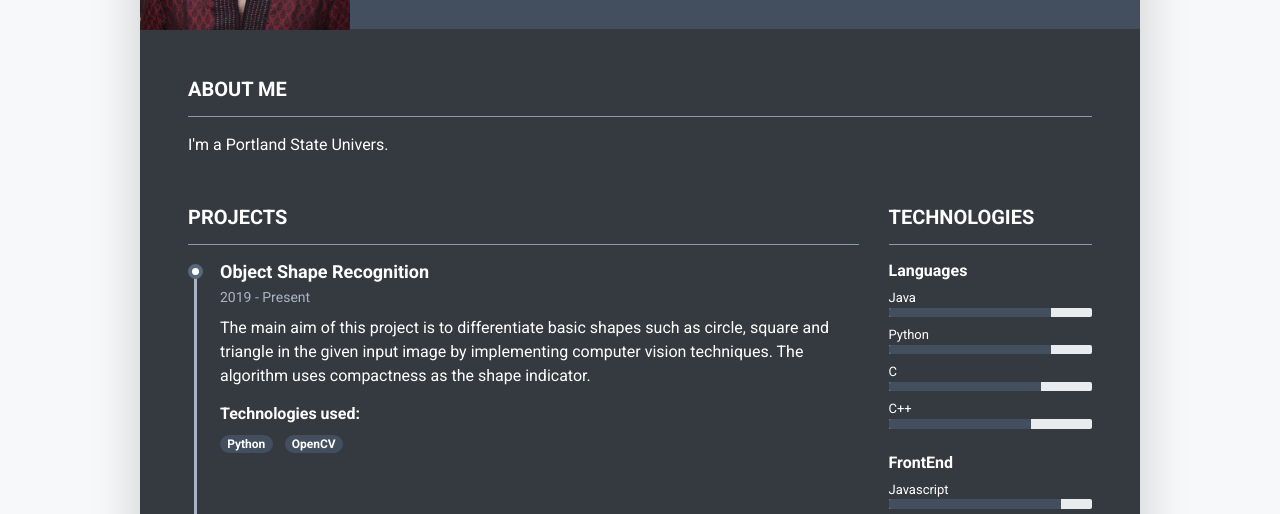
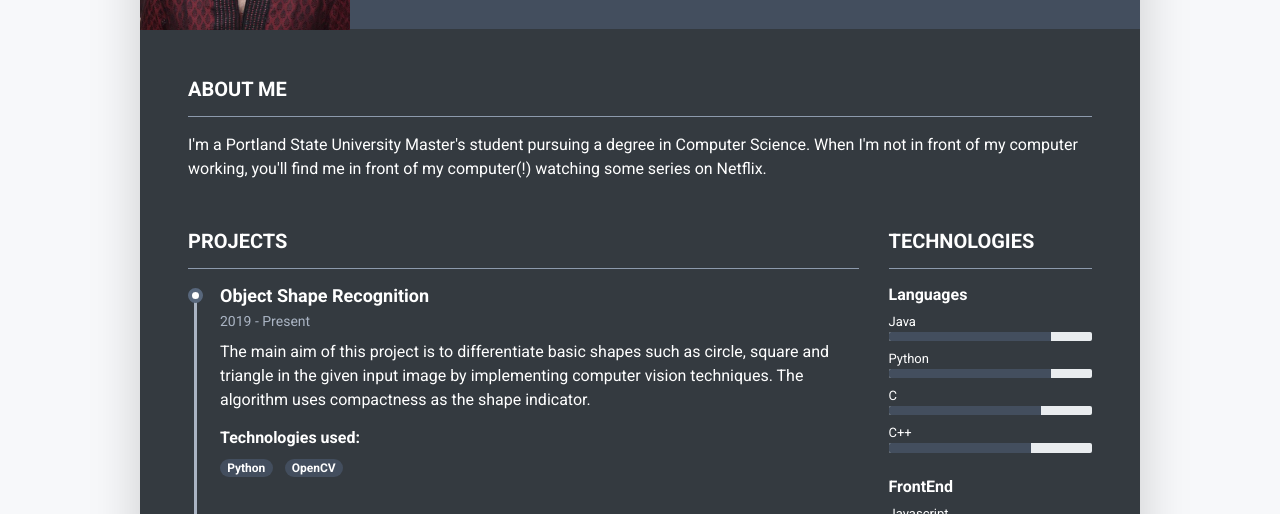
Before and after one commit to Gkunte11/Gkunte11.github.io, a website: page index.html in a window 1280 px wide. Shown: the part 216-730 px from the top of the page. Drawn offline with Linux system fonts and the light colour scheme.

Commit message:
Updated index file

```diff
--- a/index.html
+++ b/index.html
@@ -69,7 +69,7 @@
                 <h2 class="resume-section-title text-uppercase font-weight-bold pb-3 mb-3">About Me</h2>
 
                 <div class="resume-section-content">
-                    <p class="mb-0">I'm a Portland State Univers.</p>
+                    <p class="mb-0">I'm a Portland State University Master's student pursuing a degree in Computer Science. When I'm not in front of my computer working, you'll find me in front of my computer(!) watching some series on Netflix.</p>
                 </div>
 
             </section>
```
